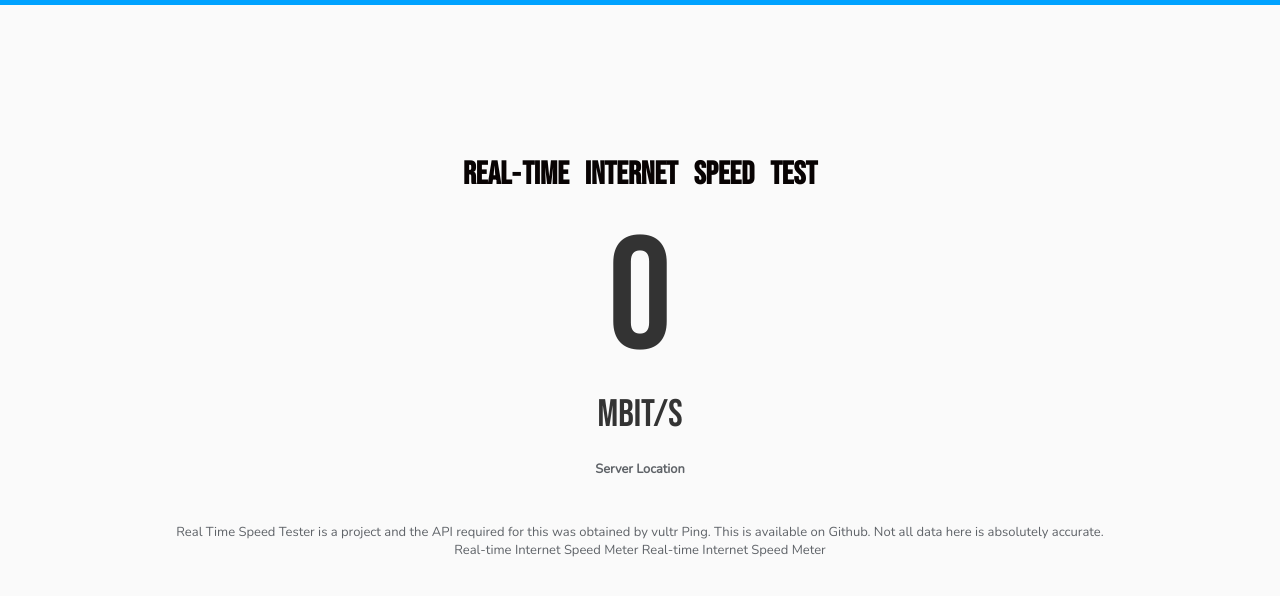
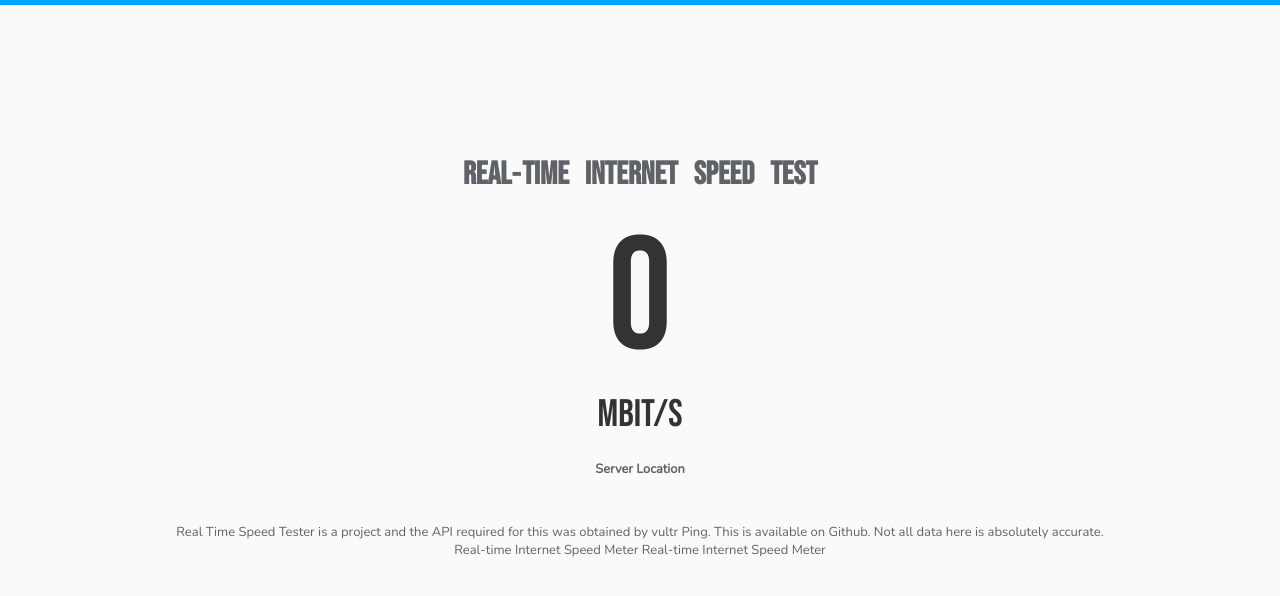
Before and after one commit to sankalk/SpeedTest, a plain HTML site: page index.html in a window 1280 px wide. Drawn offline with nearby package versions, Linux system fonts and the light colour scheme; no server answers.

Commit message:
Update style.css

```diff
--- a/style.css
+++ b/style.css
@@ -50,7 +50,7 @@ body {
 h1{
     position: absolute;
     padding-bottom: 17rem;
-    color:rgb(8, 3, 3);
+    color:#5f6368;
     text-align: center;
 }
 
```
